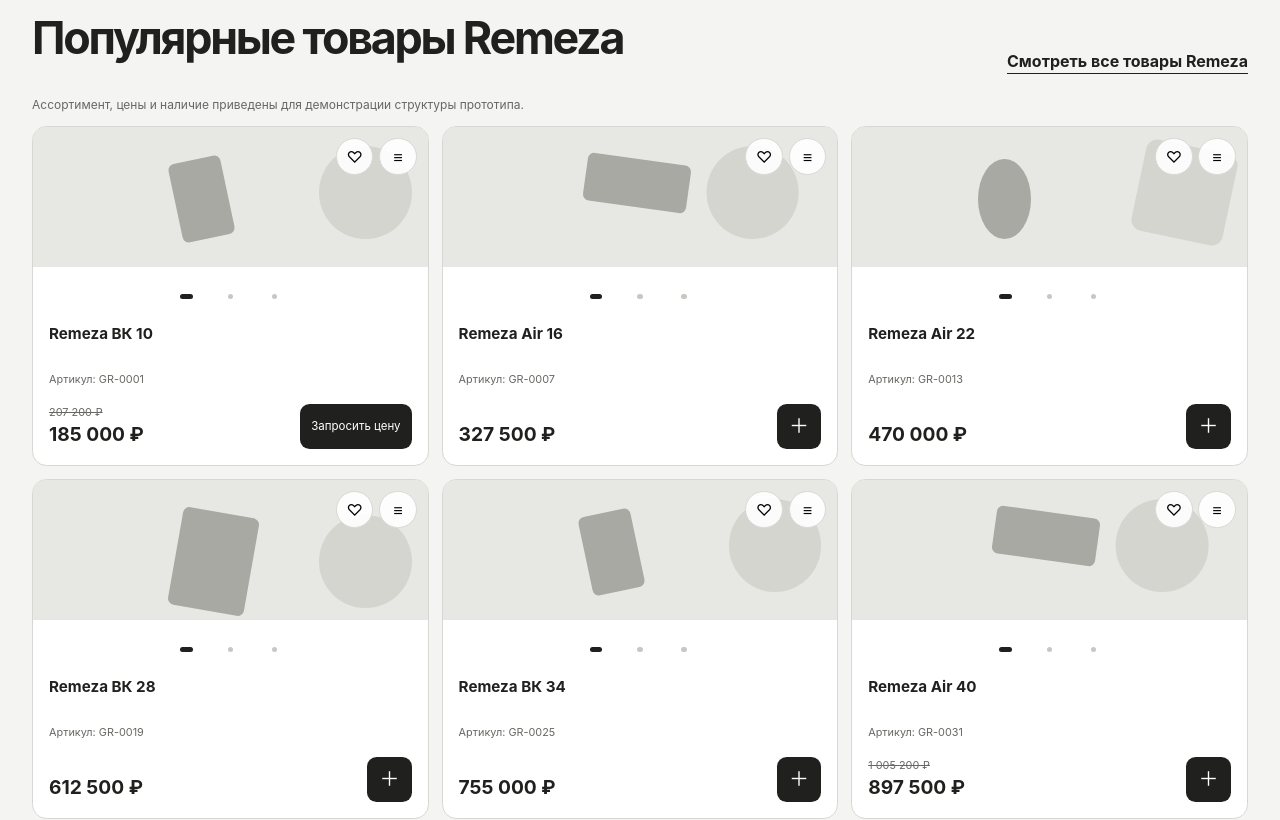
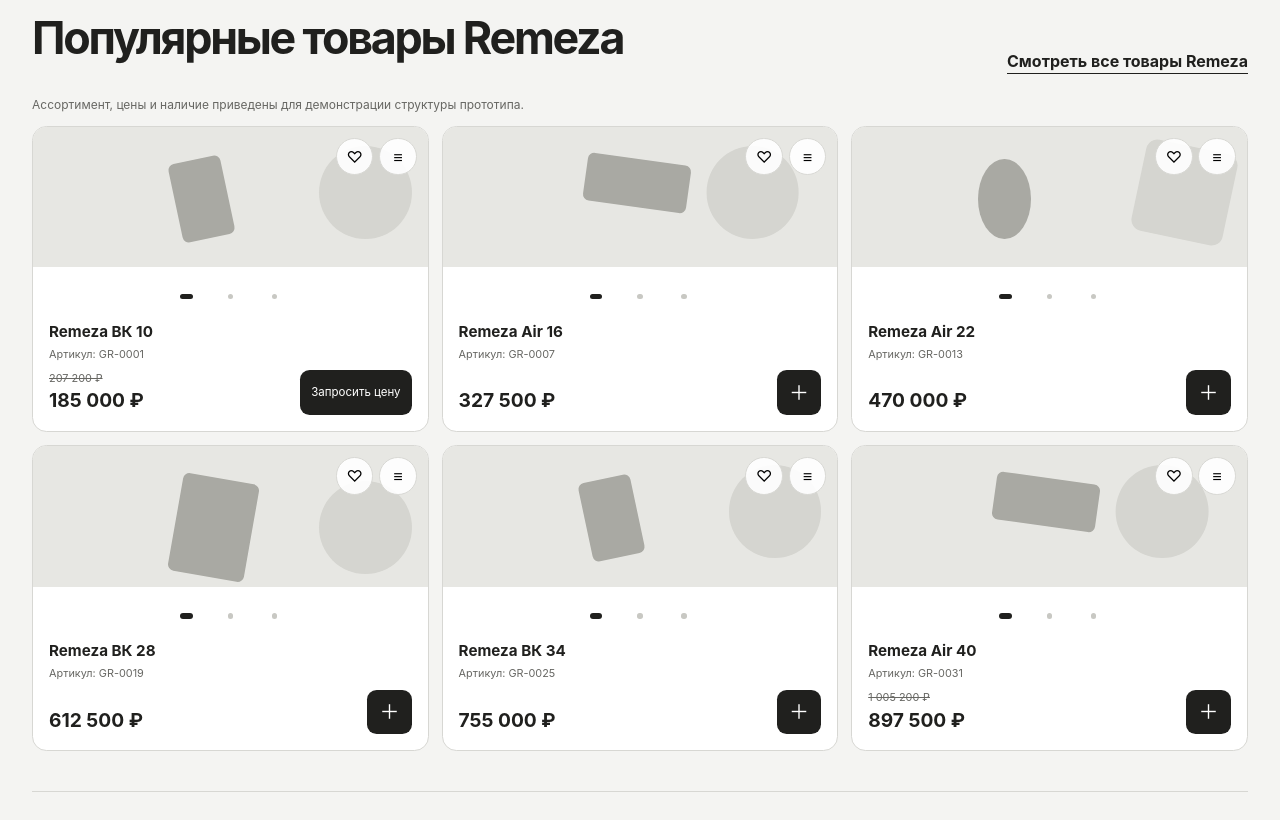
Before and after one commit to kcska18051-crypto/garage, a React (Vite) app in the folder prototype/: page /brand/remeza in a window 1280 px wide. Shown: the part 1380-2200 px from the top of the page. Built offline with nearby package versions, Linux system fonts and the light colour scheme.

Commit message:
fix: tighten product card spacing

```diff
--- a/prototype/src/features/catalog/Catalog.css
+++ b/prototype/src/features/catalog/Catalog.css
@@ -230,6 +230,6 @@
 @media (max-width: 600px) { .catalog-page__header h1 { font-size: 2.6rem; } .catalog-category-grid, .catalog-category-grid--compact, .catalog-child-sections__grid { grid-template-columns: 1fr; } .catalog-category-card > a { height: 13.5rem; } .catalog-category-grid--compact .catalog-category-card > a { height: 13rem; } .catalog-category-card__art { height: 4.5rem; } .catalog-child-sections__grid > a { height: 11.5rem; min-height: 0; } .catalog-child-sections p { display: none; } .catalog-brand-grid { grid-template-columns: 1fr 1fr; } .catalog-tags__groups { grid-template-columns: 1fr; } }
 @media (prefers-reduced-motion: reduce) { .catalog-root-card, .catalog-root-card__art, .catalog-subcategory-card, .catalog-subcategory-card__art { transition: none; } }
 .catalog-listing__layout--no-filters { grid-template-columns: minmax(0, 1fr); }
-.catalog-product-card.product-teaser{min-height:20.5rem}.catalog-product-card.product-teaser .product-teaser__bottom strong{font-size:1.2rem}.catalog-results--list .catalog-product-card.product-teaser{display:grid;gap:.4rem 1rem;grid-template-columns:12rem minmax(0,1fr) auto;min-height:12rem}.catalog-results--list .product-teaser__media{grid-row:1/5;height:auto;margin:-1rem 0 -1rem -1rem}.catalog-results--list .product-teaser__dots{display:none}.catalog-results--list .product-teaser__name,.catalog-results--list .product-teaser__sku{grid-column:2}.catalog-results--list .product-teaser__bottom{grid-column:3;grid-row:1/4}.catalog-results--list .product-teaser__actions{left:.7rem;right:auto}
+.catalog-product-card.product-teaser{min-height:18.5rem}.catalog-product-card.product-teaser .product-teaser__bottom strong{font-size:1.2rem}.catalog-results--list .catalog-product-card.product-teaser{display:grid;gap:.4rem 1rem;grid-template-columns:12rem minmax(0,1fr) auto;min-height:12rem}.catalog-results--list .product-teaser__media{grid-row:1/5;height:auto;margin:-1rem 0 -1rem -1rem}.catalog-results--list .product-teaser__dots{display:none}.catalog-results--list .product-teaser__name,.catalog-results--list .product-teaser__sku{grid-column:2}.catalog-results--list .product-teaser__bottom{grid-column:3;grid-row:1/4}.catalog-results--list .product-teaser__actions{left:.7rem;right:auto}
 @media(max-width:767px){.catalog-child-sections__grid{grid-template-columns:repeat(2,minmax(0,1fr))}.catalog-child-sections__grid>a{height:auto;min-height:9rem}.catalog-results--list .catalog-product-card.product-teaser{display:flex}.catalog-results--list .product-teaser__media{height:9rem;margin:-1rem -1rem .45rem}.catalog-results--list .product-teaser__dots{display:flex}.catalog-results--list .product-teaser__actions{left:auto;right:.7rem}}
 @media(max-width:1023px){.catalog-results--list .catalog-product-card.product-teaser{display:flex}.catalog-results--list .product-teaser__media{height:9rem;margin:-1rem -1rem .45rem}.catalog-results--list .product-teaser__dots{display:flex}.catalog-results--list .product-teaser__actions{left:auto;right:.7rem}}
--- a/prototype/src/features/products/ProductTeaserCard.css
+++ b/prototype/src/features/products/ProductTeaserCard.css
@@ -1,4 +1,4 @@
-.product-teaser{background:var(--color-surface);border:1px solid var(--color-border);border-radius:var(--radius-md);display:flex;flex-direction:column;min-height:20.5rem;min-width:0;overflow:hidden;padding:1rem;position:relative;scroll-snap-align:start}
+.product-teaser{background:var(--color-surface);border:1px solid var(--color-border);border-radius:var(--radius-md);display:flex;flex-direction:column;min-height:18.5rem;min-width:0;overflow:hidden;padding:1rem;position:relative;scroll-snap-align:start}
 .product-teaser__media{background:var(--color-placeholder-1);display:block;height:var(--media-card-height);margin:-1rem -1rem .45rem;overflow:hidden;position:relative;text-decoration:none}
 .product-teaser__visual{display:block;height:100%;position:relative;width:100%}
 .product-teaser__visual i{background:var(--color-placeholder-3);border-radius:.4rem;height:5rem;left:36%;position:absolute;top:2rem;transform:rotate(-12deg);transition:transform .18s ease;width:3.3rem}
@@ -8,9 +8,9 @@
 .product-teaser__visual--3 i{height:6.2rem;transform:rotate(10deg);width:4.8rem}.product-teaser__visual--3 b{transform:translateY(1rem)}
 .product-teaser__actions{display:flex;gap:.35rem;position:absolute;right:.7rem;top:.7rem;z-index:2}.product-teaser__actions button{background:rgb(255 255 255/.9);border:1px solid var(--color-border);border-radius:50%;cursor:pointer;height:2.35rem;width:2.35rem}.product-teaser__actions button[aria-pressed=true]{background:var(--color-text);color:white}
 .product-teaser__dots{align-items:center;display:flex;justify-content:center;min-height:2.75rem}.product-teaser__dots button{align-items:center;background:transparent;border:0;cursor:pointer;display:flex;height:2.75rem;justify-content:center;padding:0;width:2.75rem}.product-teaser__dots button::before{background:#c8c8c3;border-radius:50%;content:"";height:.34rem;width:.34rem}.product-teaser__dots button[aria-pressed=true]::before{background:var(--color-text);border-radius:999px;width:.8rem}.product-teaser__dots button:focus-visible{outline:2px solid var(--color-text);outline-offset:-.4rem}
-.product-teaser__name{display:-webkit-box;font-size:.95rem;font-weight:750;line-height:1.25;margin-top:.35rem;min-height:2.4rem;overflow:hidden;text-decoration:none;-webkit-box-orient:vertical;-webkit-line-clamp:2}
-.product-teaser__sku{color:var(--color-text-muted);font-size:.68rem;margin:.55rem 0 1rem}
+.product-teaser__name{display:-webkit-box;font-size:.95rem;font-weight:750;line-height:1.25;margin-top:.2rem;min-height:1.2rem;overflow:hidden;text-decoration:none;-webkit-box-orient:vertical;-webkit-line-clamp:2}
+.product-teaser__sku{color:var(--color-text-muted);font-size:.68rem;margin:.3rem 0 .5rem}
 .product-teaser__bottom{align-items:end;display:flex;gap:.5rem;justify-content:space-between;margin-top:auto}.product-teaser__bottom>div{display:grid}.product-teaser__bottom del{color:var(--color-text-muted);font-size:.68rem}.product-teaser__bottom strong{font-size:1.15rem;white-space:nowrap}
 .product-teaser__cart,.product-teaser__quote{background:var(--color-text);border:0;border-radius:.6rem;color:white;cursor:pointer;min-height:2.8rem}.product-teaser__cart{font-size:1.25rem;width:2.8rem}.product-teaser__quote{font-size:.72rem;padding:.5rem .7rem}
-@media(max-width:519px){.product-teaser{min-height:19rem}.product-teaser__media{height:9rem}}
+@media(max-width:519px){.product-teaser{min-height:17.5rem}.product-teaser__media{height:9rem}}
 @media(prefers-reduced-motion:reduce){.product-teaser__visual i,.product-teaser__visual b{transition:none}}
```
Also changed, not shown: 1 other file (tests, documents, lock files or other folders).
